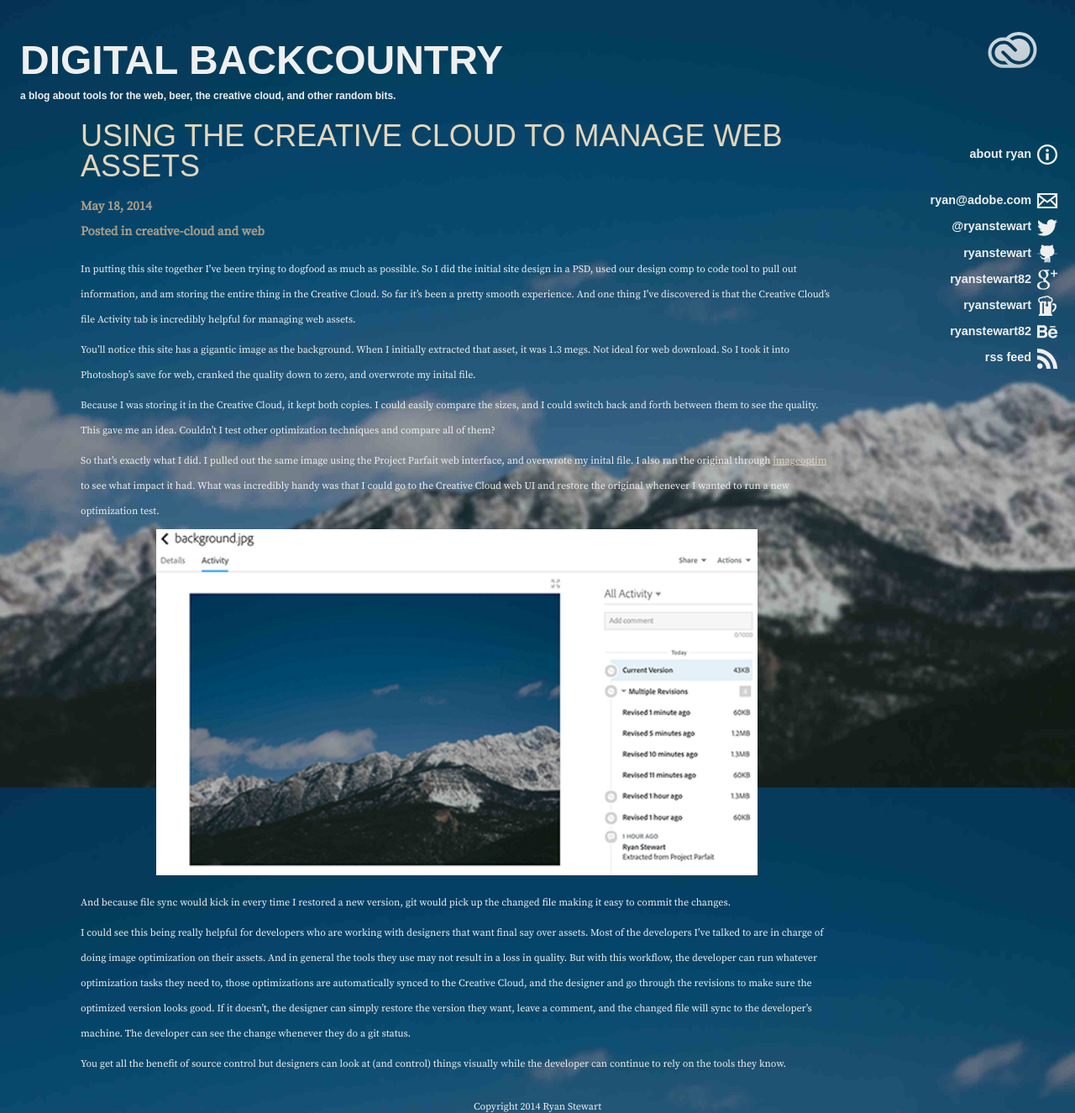
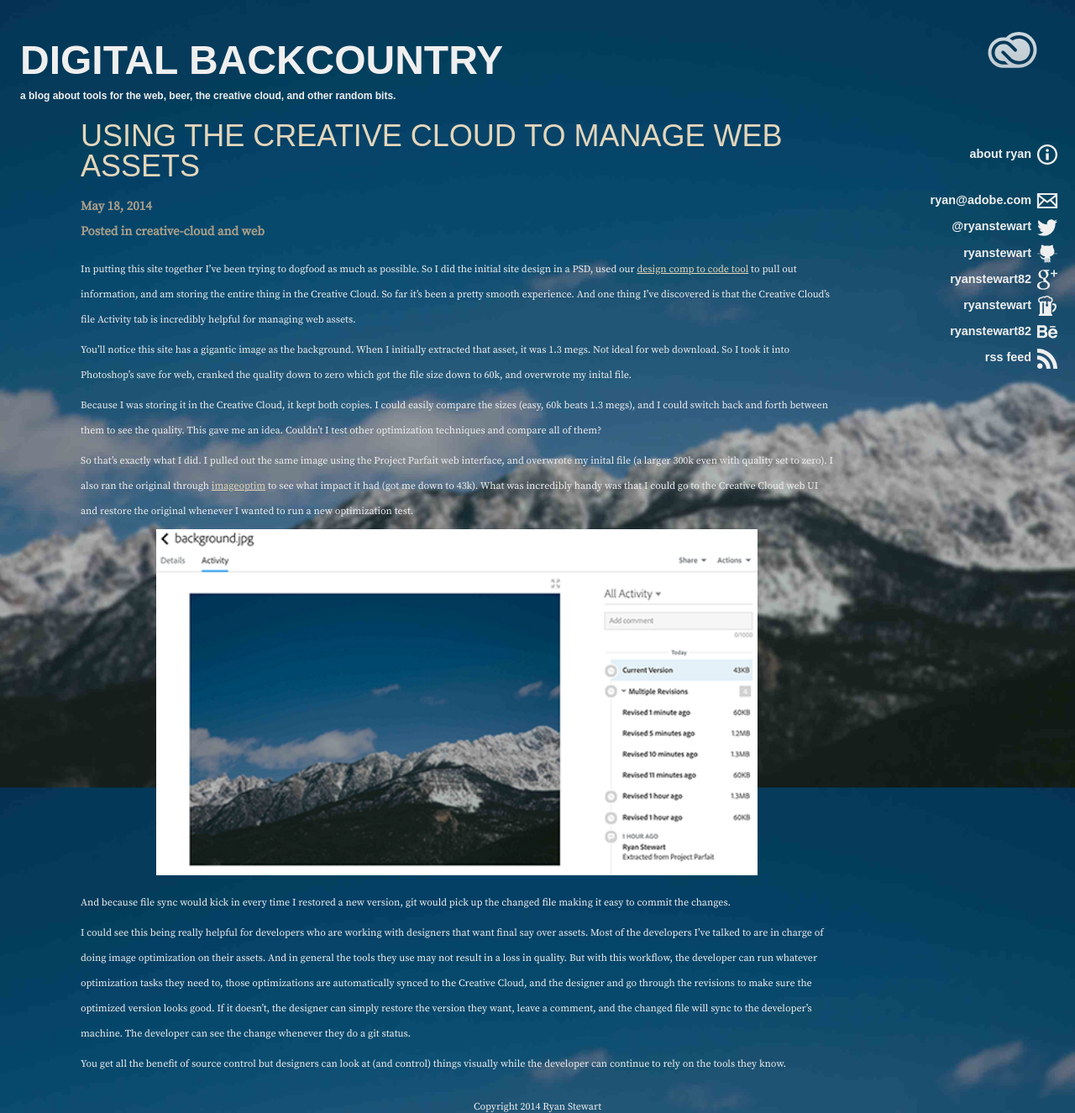
Before and after one commit to ryanstewart/ryanstewart.github.com, a Jekyll site: the page built from _posts/2014-05-19-using-creative-cloud-to-manage-web-assets.md, in a window 1280 px wide. Shown: the whole page at 84% size. Built offline with Jekyll 4.4.1, drawn with Linux system fonts in a browser that asks for light colours.

Commit message:
Typo fixes and CSS tweaks.

```diff
--- a/_posts/2014-05-19-using-creative-cloud-to-manage-web-assets.md
+++ b/_posts/2014-05-19-using-creative-cloud-to-manage-web-assets.md
@@ -4,13 +4,13 @@
 date:   2014-05-18 1:02:32
 categories: creative-cloud web
 ---
-In putting this site together I've been trying to dogfood as much as possible. So I did the initial site design in a PSD, used our design comp to code tool to pull out information, and am storing the entire thing in the Creative Cloud. So far it's been a pretty smooth experience. And one thing I've discovered is that the Creative Cloud's file Activity tab is incredibly helpful for managing web assets.
+In putting this site together I've been trying to dogfood as much as possible. So I did the initial site design in a PSD, used our [design comp to code tool](https://www.youtube.com/watch?v=xAP8CSMEwZ8) to pull out information, and am storing the entire thing in the Creative Cloud. So far it's been a pretty smooth experience. And one thing I've discovered is that the Creative Cloud's file Activity tab is incredibly helpful for managing web assets.
 
-You'll notice this site has a gigantic image as the background. When I initially extracted that asset, it was 1.3 megs. Not ideal for web download. So I took it into Photoshop's save for web, cranked the quality down to zero, and overwrote my inital file.
+You'll notice this site has a gigantic image as the background. When I initially extracted that asset, it was 1.3 megs. Not ideal for web download. So I took it into Photoshop's save for web, cranked the quality down to zero which got the file size down to 60k, and overwrote my inital file.
 
-Because I was storing it in the Creative Cloud, it kept both copies. I could easily compare the sizes, and I could switch back and forth between them to see the quality. This gave me an idea. Couldn't I test other optimization techniques and compare all of them?
+Because I was storing it in the Creative Cloud, it kept both copies. I could easily compare the sizes (easy, 60k beats 1.3 megs), and I could switch back and forth between them to see the quality. This gave me an idea. Couldn't I test other optimization techniques and compare all of them?
 
-So that's exactly what I did. I pulled out the same image using the Project Parfait web interface, and overwrote my inital file. I also ran the original through [imageoptim](http://imageoptim.com/) to see what impact it had. What was incredibly handy was that I could go to the Creative Cloud web UI and restore the original whenever I wanted to run a new optimization test.
+So that's exactly what I did. I pulled out the same image using the Project Parfait web interface, and overwrote my inital file (a larger 300k even with quality set to zero). I also ran the original through [imageoptim](http://imageoptim.com/) to see what impact it had (got me down to 43k). What was incredibly handy was that I could go to the Creative Cloud web UI and restore the original whenever I wanted to run a new optimization test.
 
 {:.post-image}
 [![Creative Cloud Versions](/img/posts/creative-cloud-versions-thumbnail.png)](/img/posts/creative-cloud-versions.png)
--- a/sass/screen.scss
+++ b/sass/screen.scss
@@ -5,6 +5,7 @@
 
 @import "compass/reset";
 @import "compass/css3/transform";
+@import "compass/css3/background-size";
 @import "variables";
 
 @font-face {
@@ -20,7 +21,7 @@
 body {
     background: url(/img/background.jpg);
     background-repeat: no-repeat;
-    background-size: cover;
+    @include background-size(cover);
     background-attachment: fixed;
     font-family: $body-font;
     color: $white;
--- a/stylesheets/screen.css
+++ b/stylesheets/screen.css
@@ -75,27 +75,30 @@
   src: url("/fonts/SourceSerifPro-Regular.ttf.woff") format("woff"), url("/fonts/SourceSerifPro-Regular.ttf") format("truetype");
 }
 
-/* line 16, ../sass/screen.scss */
+/* line 17, ../sass/screen.scss */
 html {
   font-size: 12px;
 }
 
-/* line 20, ../sass/screen.scss */
+/* line 21, ../sass/screen.scss */
 body {
   background: url(/img/background.jpg);
   background-repeat: no-repeat;
+  -webkit-background-size: cover;
+  -moz-background-size: cover;
+  -o-background-size: cover;
   background-size: cover;
   background-attachment: fixed;
   font-family: "Source Serif Pro Regular";
   color: #efefef;
 }
 
-/* line 29, ../sass/screen.scss */
+/* line 30, ../sass/screen.scss */
 a {
   color: #e4d6bb;
 }
 
-/* line 33, ../sass/screen.scss */
+/* line 34, ../sass/screen.scss */
 h1 {
   font-family: "futura-pt", sans-serif;
   font-size: 3rem;
@@ -105,12 +108,12 @@
   text-transform: uppercase;
 }
 
-/* line 42, ../sass/screen.scss */
+/* line 43, ../sass/screen.scss */
 p {
   padding-bottom: .5rem;
 }
 
-/* line 46, ../sass/screen.scss */
+/* line 47, ../sass/screen.scss */
 .search {
   display: none;
   background-image: url(/img/iconmonstr-magnifier-icon.svg);
@@ -126,7 +129,7 @@
   transition: all 2s;
 }
 @media screen and (min-width: 720px) {
-  /* line 46, ../sass/screen.scss */
+  /* line 47, ../sass/screen.scss */
   .search {
     display: block;
     float: right;
@@ -136,7 +139,7 @@
   }
 }
 @media screen and (min-width: 880px) {
-  /* line 46, ../sass/screen.scss */
+  /* line 47, ../sass/screen.scss */
   .search {
     border-color: #efefef;
     border-style: solid;
@@ -148,7 +151,7 @@
 }
 
 @media screen and (max-width: 880px) {
-  /* line 76, ../sass/screen.scss */
+  /* line 77, ../sass/screen.scss */
   .search-shown {
     background-color: rgba(0, 0, 0, 0.5);
     width: 15rem;
@@ -167,13 +170,13 @@
   }
 }
 
-/* line 95, ../sass/screen.scss */
+/* line 96, ../sass/screen.scss */
 .site-header {
   padding-left: 2rem;
   padding-top: 4rem;
   padding-bottom: 2rem;
 }
-/* line 99, ../sass/screen.scss */
+/* line 100, ../sass/screen.scss */
 .site-header .title {
   font-family: "futura-pt", sans-serif;
   font-size: 4rem;
@@ -183,12 +186,12 @@
   padding-bottom: 1rem;
   display: block;
 }
-/* line 109, ../sass/screen.scss */
+/* line 110, ../sass/screen.scss */
 .site-header .title a {
   text-decoration: none;
   color: #efefef;
 }
-/* line 113, ../sass/screen.scss */
+/* line 114, ../sass/screen.scss */
 .site-header .tagline {
   display: block;
   font-family: "source-code-pro", sans-serif;
@@ -198,7 +201,7 @@
   text-transform: lowercase;
 }
 
-/* line 123, ../sass/screen.scss */
+/* line 124, ../sass/screen.scss */
 #creative-cloud-icon {
   position: absolute;
   top: 2rem;
@@ -209,26 +212,26 @@
   height: 100px;
 }
 @media screen and (min-width: 480px) {
-  /* line 123, ../sass/screen.scss */
+  /* line 124, ../sass/screen.scss */
   #creative-cloud-icon {
     top: -.5rem;
   }
 }
 @media screen and (min-width: 720px) {
-  /* line 123, ../sass/screen.scss */
+  /* line 124, ../sass/screen.scss */
   #creative-cloud-icon {
     top: 2rem;
   }
 }
 
-/* line 139, ../sass/screen.scss */
+/* line 140, ../sass/screen.scss */
 .blog {
   padding-left: 2rem;
   width: 90%;
   float: none;
 }
 @media screen and (min-width: 480px) {
-  /* line 139, ../sass/screen.scss */
+  /* line 140, ../sass/screen.scss */
   .blog {
     width: 80%;
     float: none;
@@ -236,7 +239,7 @@
   }
 }
 @media screen and (min-width: 720px) {
-  /* line 139, ../sass/screen.scss */
+  /* line 140, ../sass/screen.scss */
   .blog {
     width: 70%;
     float: left;
@@ -244,26 +247,26 @@
   }
 }
 @media screen and (min-width: 880px) {
-  /* line 139, ../sass/screen.scss */
+  /* line 140, ../sass/screen.scss */
   .blog {
     padding-left: 5rem;
     width: 60%;
   }
 }
 @media screen and (min-width: 1160px) {
-  /* line 139, ../sass/screen.scss */
+  /* line 140, ../sass/screen.scss */
   .blog {
     width: 70%;
     padding-left: 8rem;
   }
 }
 
-/* line 163, ../sass/screen.scss */
+/* line 164, ../sass/screen.scss */
 .home h1:not(:first-child) {
   padding-top: 8rem;
 }
 
-/* line 167, ../sass/screen.scss */
+/* line 168, ../sass/screen.scss */
 .sidebar {
   clear: both;
   width: 100%;
@@ -274,7 +277,7 @@
   text-transform: lowercase;
 }
 @media screen and (min-width: 480px) {
-  /* line 167, ../sass/screen.scss */
+  /* line 168, ../sass/screen.scss */
   .sidebar {
     clear: none;
     position: fixed;
@@ -286,13 +289,13 @@
   }
 }
 @media screen and (min-width: 720px) {
-  /* line 167, ../sass/screen.scss */
+  /* line 168, ../sass/screen.scss */
   .sidebar {
     padding-left: 2.5rem;
   }
 }
 @media screen and (min-width: 880px) {
-  /* line 167, ../sass/screen.scss */
+  /* line 168, ../sass/screen.scss */
   .sidebar {
     position: relative;
     top: 0;
@@ -304,61 +307,61 @@
   }
 }
 @media screen and (min-width: 1160px) {
-  /* line 167, ../sass/screen.scss */
+  /* line 168, ../sass/screen.scss */
   .sidebar {
     width: 20%;
   }
 }
-/* line 199, ../sass/screen.scss */
+/* line 200, ../sass/screen.scss */
 .sidebar li {
   display: inline;
 }
 @media screen and (min-width: 480px) {
-  /* line 199, ../sass/screen.scss */
+  /* line 200, ../sass/screen.scss */
   .sidebar li {
     display: block;
   }
 }
-/* line 205, ../sass/screen.scss */
+/* line 206, ../sass/screen.scss */
 .sidebar li a {
   color: #efefef;
   text-decoration: none;
 }
-/* line 209, ../sass/screen.scss */
+/* line 210, ../sass/screen.scss */
 .sidebar ul {
   padding-top: 2rem;
   line-height: 2rem;
 }
-/* line 213, ../sass/screen.scss */
+/* line 214, ../sass/screen.scss */
 .sidebar .about {
   padding-top: 2rem;
   clear: right;
 }
-/* line 216, ../sass/screen.scss */
+/* line 217, ../sass/screen.scss */
 .sidebar .about a {
   color: #efefef;
   text-decoration: none;
 }
 
-/* line 223, ../sass/screen.scss */
+/* line 224, ../sass/screen.scss */
 .contact-item {
   display: none;
 }
 @media screen and (min-width: 880px) {
-  /* line 223, ../sass/screen.scss */
+  /* line 224, ../sass/screen.scss */
   .contact-item {
     line-height: 30px;
     display: inline-block;
   }
 }
 
-/* line 231, ../sass/screen.scss */
+/* line 232, ../sass/screen.scss */
 .post-link {
   text-transform: uppercase;
   text-decoration: none;
 }
 
-/* line 236, ../sass/screen.scss */
+/* line 237, ../sass/screen.scss */
 .post-content {
   font-family: "Source Serif Pro Regular";
   font-size: 1rem;
@@ -367,14 +370,14 @@
   color: #efefef;
 }
 
-/* line 244, ../sass/screen.scss */
+/* line 245, ../sass/screen.scss */
 .post-date {
   padding-top: 1.5rem;
   float: right;
   font-size: 1.25rem;
 }
 
-/* line 250, ../sass/screen.scss */
+/* line 251, ../sass/screen.scss */
 .site-footer {
   width: 100%;
   bottom: 0;
@@ -384,7 +387,7 @@
 }
 
 /* Post */
-/* line 260, ../sass/screen.scss */
+/* line 261, ../sass/screen.scss */
 .meta {
   color: #a99e89;
   font-weight: 600;
@@ -393,23 +396,23 @@
   line-height: 2rem;
 }
 
-/* line 268, ../sass/screen.scss */
+/* line 269, ../sass/screen.scss */
 .post-header {
   padding-bottom: 1rem;
 }
 
-/* line 272, ../sass/screen.scss */
+/* line 273, ../sass/screen.scss */
 .post-image {
   text-align: center;
   width: 100%;
 }
-/* line 275, ../sass/screen.scss */
+/* line 276, ../sass/screen.scss */
 .post-image img {
   width: 80%;
 }
 
 /** SVG ICons **/
-/* line 281, ../sass/screen.scss */
+/* line 282, ../sass/screen.scss */
 .icon {
   vertical-align: middle;
   fill: #efefef;
@@ -422,7 +425,7 @@
   padding-top: 1rem;
 }
 @media screen and (min-width: 480px) {
-  /* line 281, ../sass/screen.scss */
+  /* line 282, ../sass/screen.scss */
   .icon {
     -webkit-transform: scale(1, 1);
     -moz-transform: scale(1, 1);
```
